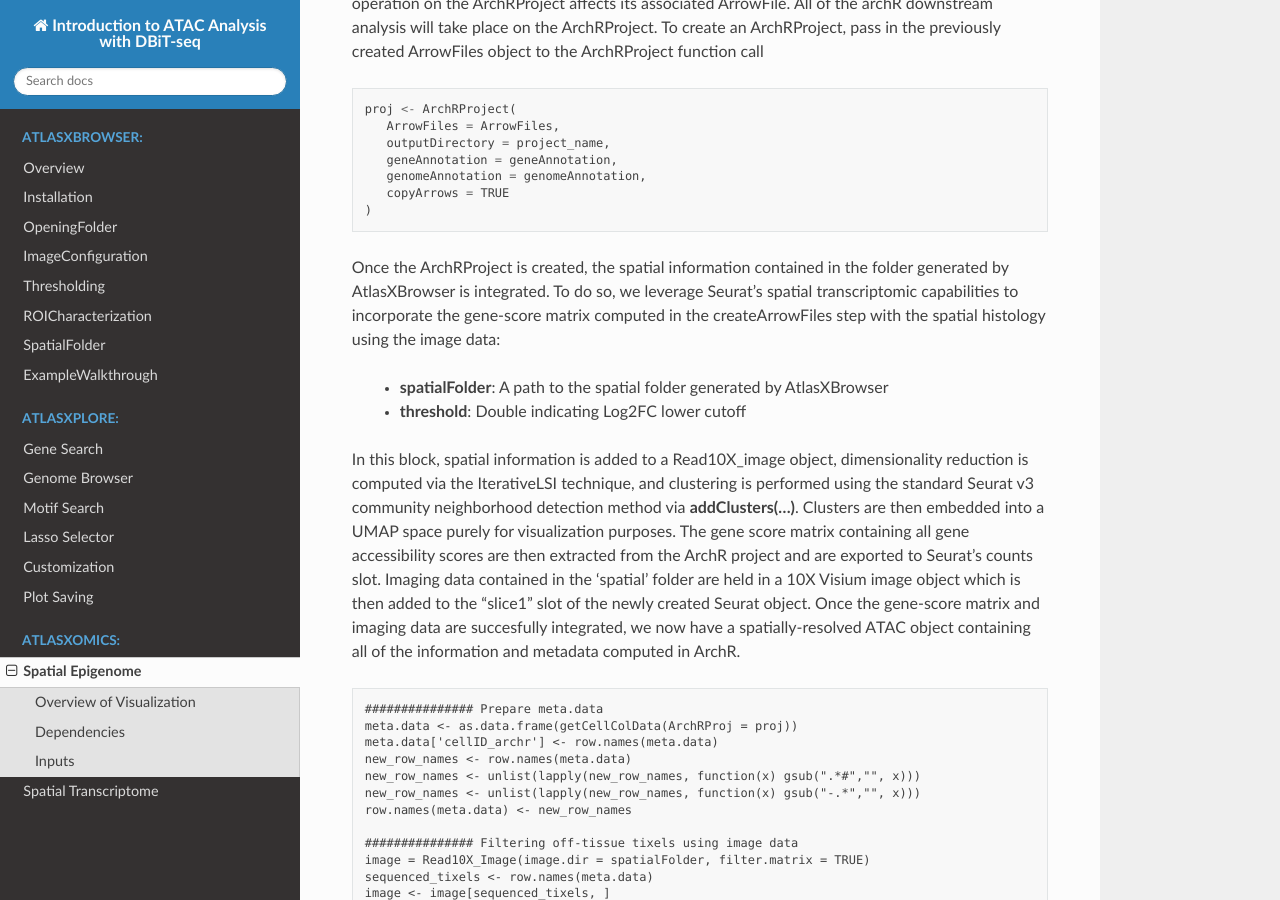
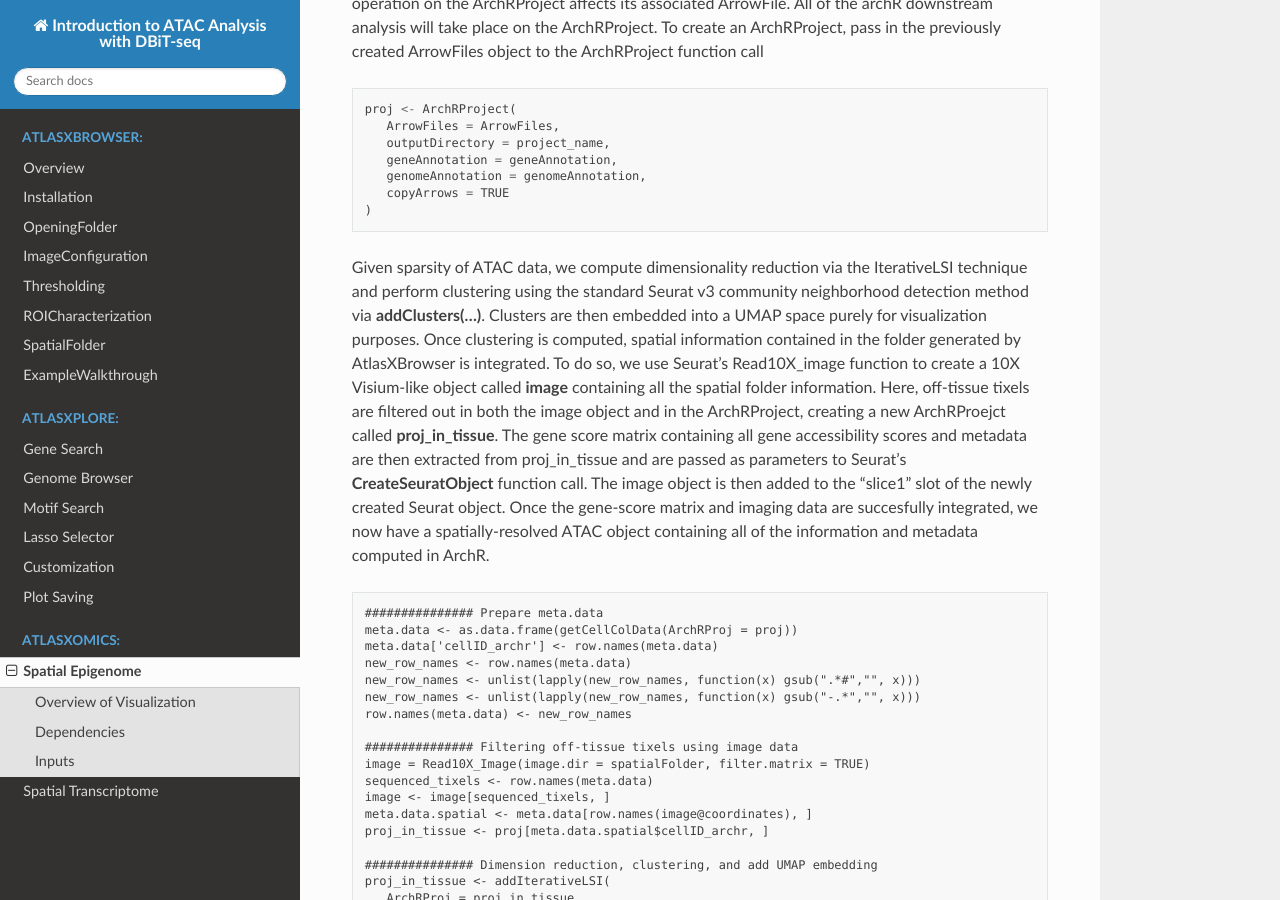
Before and after one commit to atlasxomics/AtlasXpipeline_docs, a Sphinx documentation site: the page built from docs/SpatialEpigenome.rst, in a window 1280 px wide and 900 px high, scrolled down 2048 px. Built offline with Sphinx 7.4.7 and the Read the Docs theme 2.0.0, drawn with Linux system fonts in a browser that asks for light colours.

Commit message:
Update SpatialEpigenome.rst
Fixed typos and seurat object descriptions

```diff
--- a/docs/SpatialEpigenome.rst
+++ b/docs/SpatialEpigenome.rst
@@ -95,18 +95,9 @@
       copyArrows = TRUE
    )
 
-Once the ArchRProject is created, the spatial information contained in the folder generated by AtlasXBrowser is integrated. To
-do so, we leverage Seurat's spatial transcriptomic capabilities to incorporate the gene-score matrix computed in the createArrowFiles step
-with the spatial histology using the image data:
-
-   * **spatialFolder**: A path to the spatial folder generated by AtlasXBrowser
-   * **threshold**: Double indicating Log2FC lower cutoff
-
-In this block, spatial information is added to a Read10X_image object, dimensionality reduction is
-computed via the IterativeLSI technique, and clustering is performed using the standard Seurat v3 community neighborhood
-detection method via **addClusters(…)**. Clusters are then embedded into a UMAP space purely for visualization purposes. The gene
-score matrix containing all gene accessibility scores are then extracted from the ArchR project and
-are exported to Seurat's counts slot. Imaging data contained in the 'spatial' folder are held in a 10X Visium image object which is then added to the "slice1" slot of the newly created Seurat object. Once the gene-score matrix and imaging data are succesfully integrated, we now have a spatially-resolved
+Given sparsity of ATAC data, we compute dimensionality reduction via the IterativeLSI technique and perform clustering using the standard Seurat v3 community neighborhood detection method via **addClusters(…)**. Clusters are then embedded into a UMAP space purely for visualization purposes. Once clustering is computed, spatial information contained in the folder generated by AtlasXBrowser is integrated. To
+do so, we use Seurat's Read10X_image function to create a 10X Visium-like object called **image** containing all the spatial folder information. Here, off-tissue tixels are filtered out in both the image object and in the ArchRProject, creating a new ArchRProejct called **proj_in_tissue**. The gene
+score matrix containing all gene accessibility scores and metadata are then extracted from proj_in_tissue and are passed as parameters to Seurat's **CreateSeuratObject** function call. The image object is then added to the "slice1" slot of the newly created Seurat object. Once the gene-score matrix and imaging data are succesfully integrated, we now have a spatially-resolved
 ATAC object containing all of the information and metadata computed in ArchR. ::
 
    ############### Prepare meta.data
```
